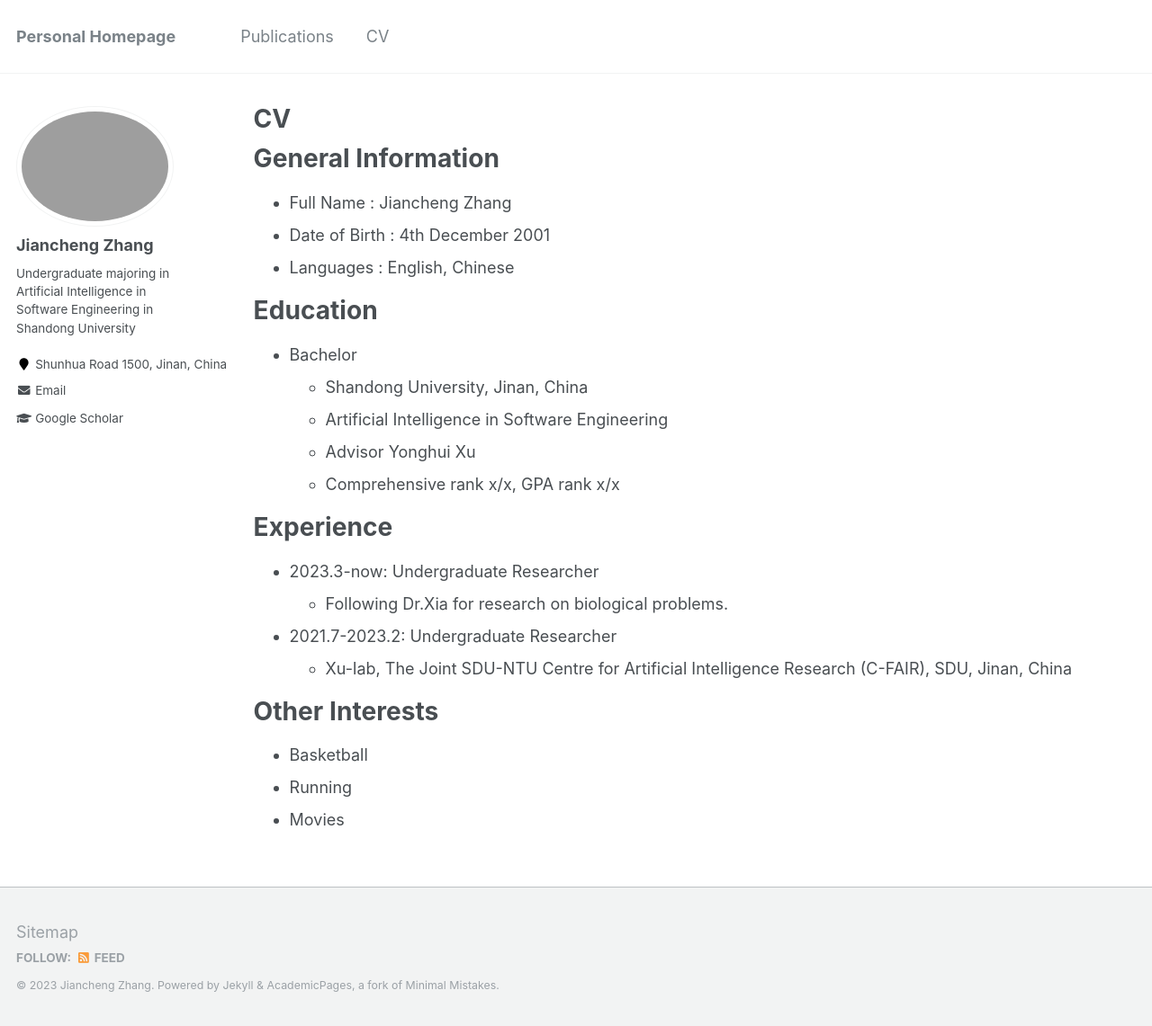
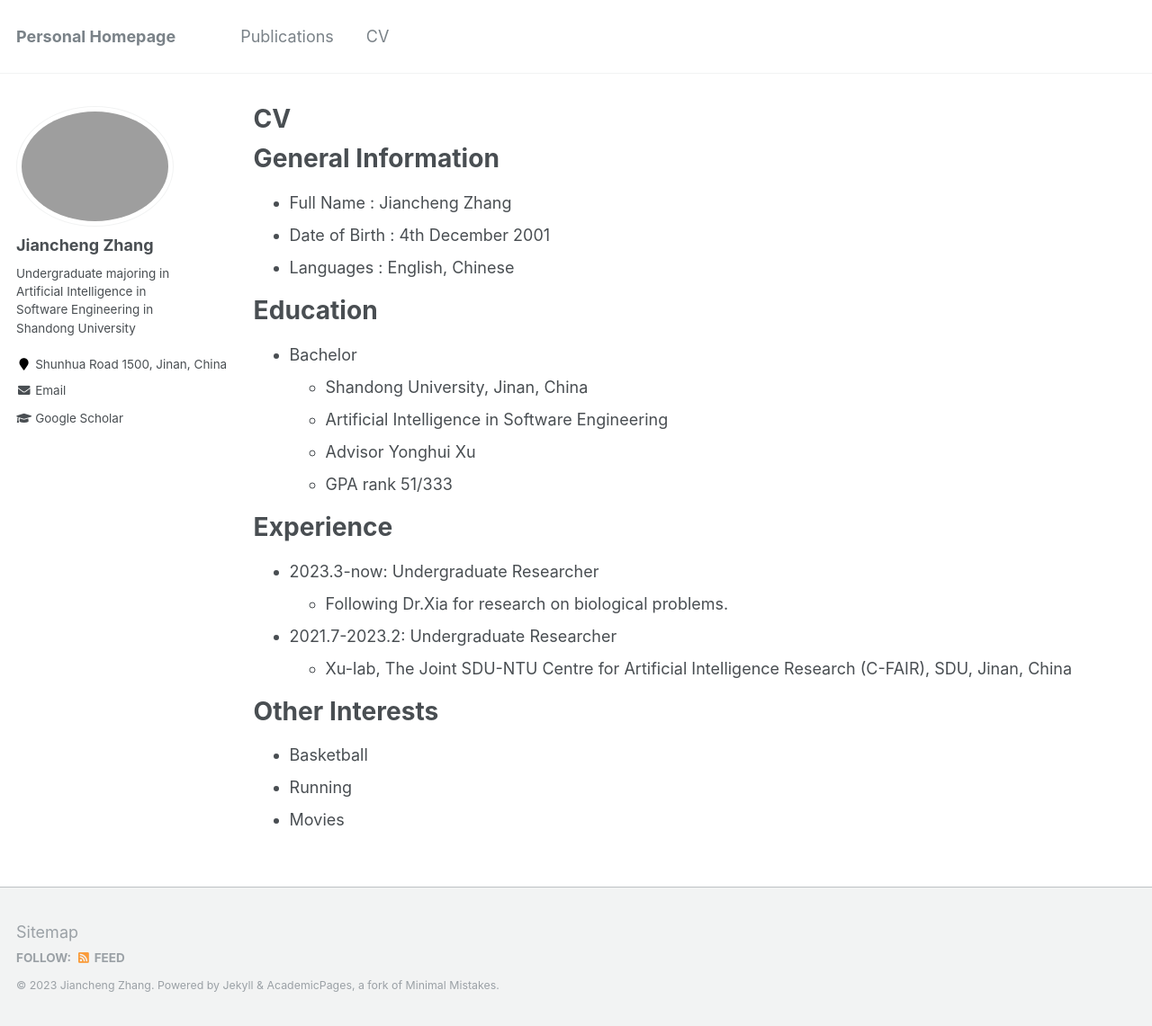
Before and after one commit to zjcyeshome/zjcyeshome.github.io, a Jekyll site: the page built from _pages/cv.md, in a window 1280 px wide and 1141 px high. Shown: the whole window at 90% size. Built offline with Jekyll 4.4.1, drawn with Linux system fonts in a browser that asks for light colours.

Commit message:
Update cv.md

```diff
--- a/_pages/cv.md
+++ b/_pages/cv.md
@@ -21,7 +21,7 @@ Education
   * Shandong University, Jinan, China
   * Artificial Intelligence in Software Engineering
   * Advisor Yonghui Xu
-  * Comprehensive rank x/x, GPA rank x/x
+  * GPA rank 51/333
 
 
 Experience
```
